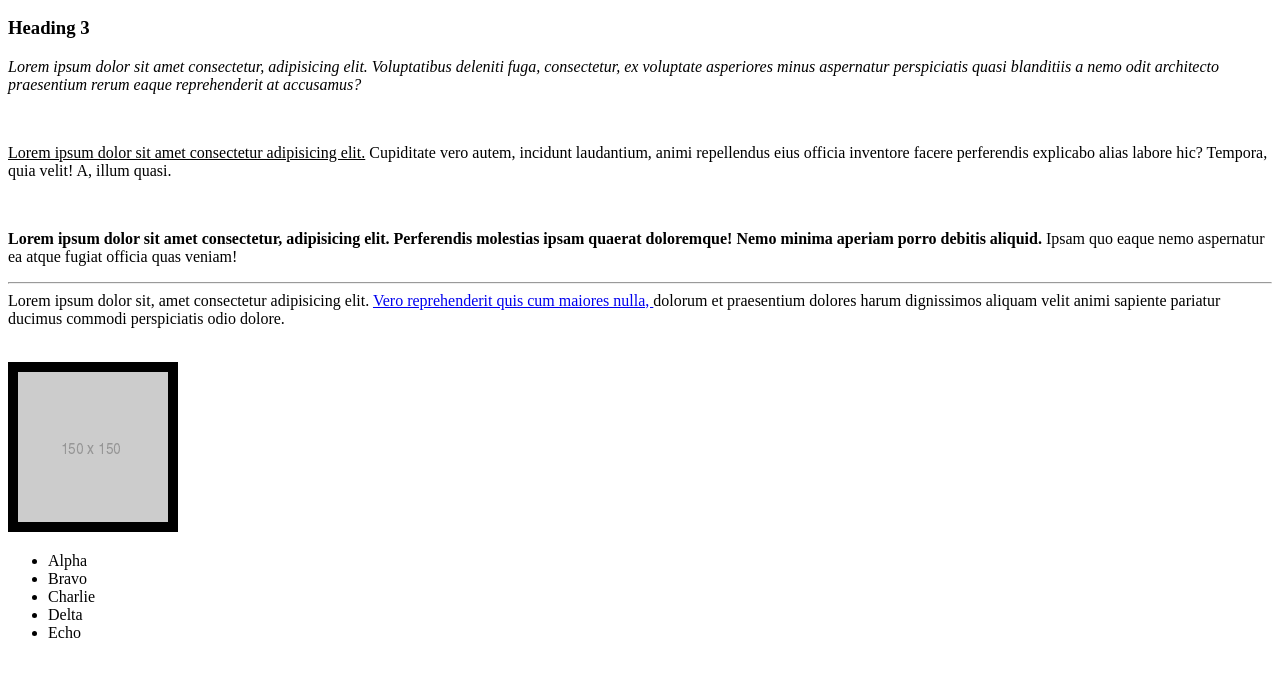
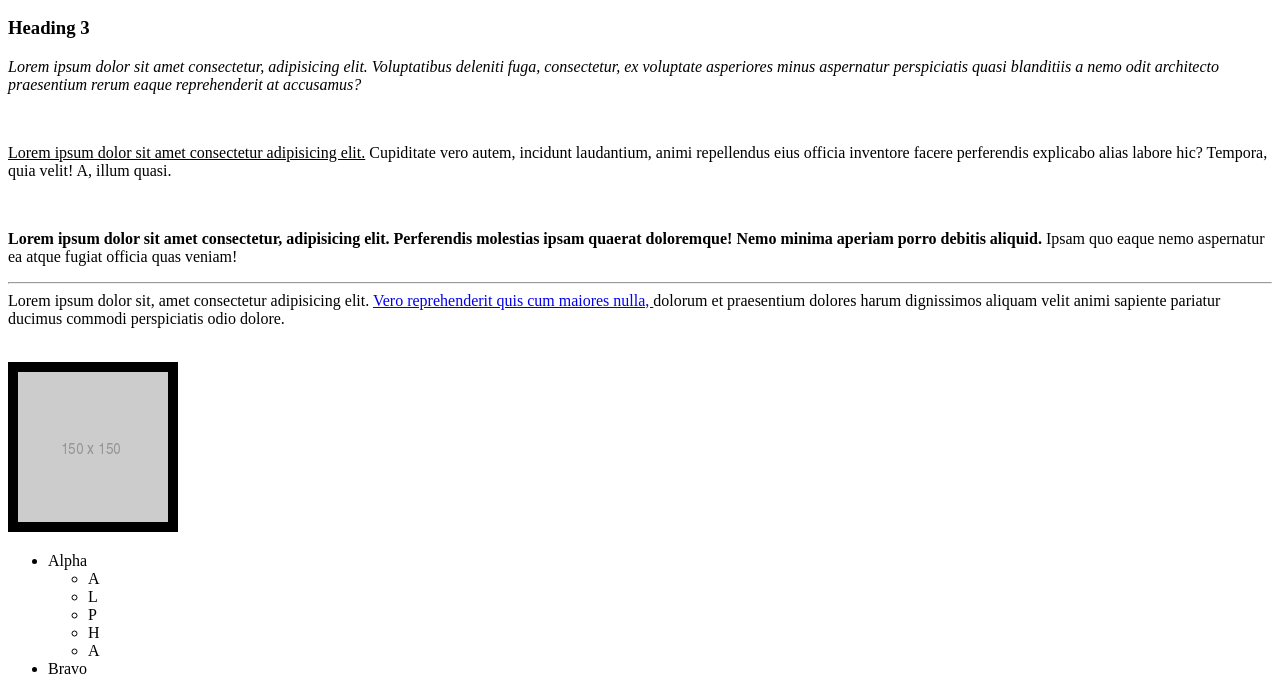
Before and after one commit to ColeDuffield/Basic_Web_Dev, a plain HTML site: page index.html in a window 1280 px wide. Shown: the part 110-785 px from the top of the page. Drawn offline with Linux system fonts and the light colour scheme.

Commit message:
added an unordered list inside of the unordered list

```diff
--- a/index.html
+++ b/index.html
@@ -28,6 +28,13 @@
 
     <ul>  <!--Un Ordered List-->
         <li>Alpha</li>
+                <ul>
+                    <li>A</li>
+                    <li>L</li>
+                    <li>P</li>
+                    <li>H</li>
+                    <li>A</li>
+                </ul>
         <li>Bravo</li>
         <li>Charlie</li>
         <li>Delta</li>
```
